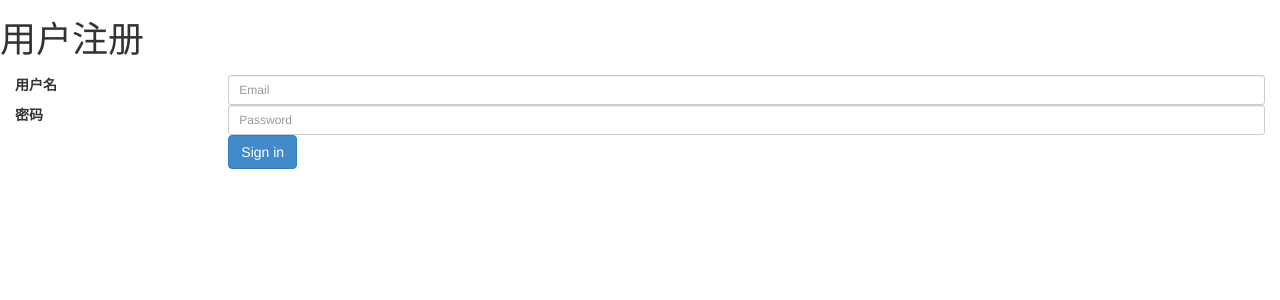
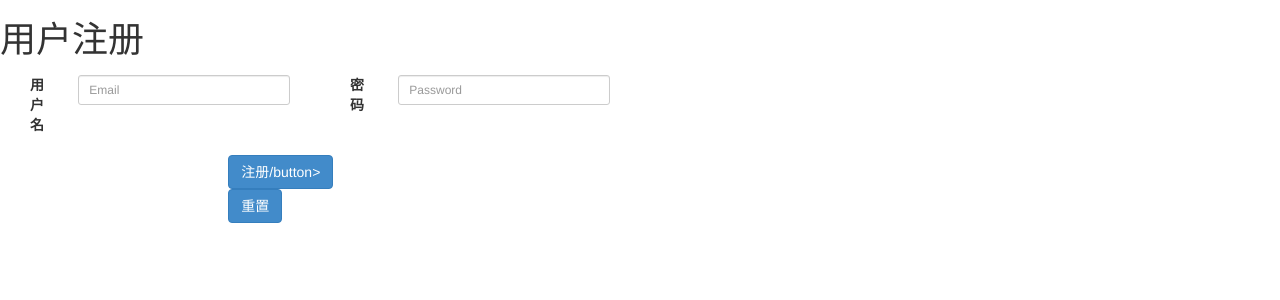
Before and after one commit to canghai908/chart, a Django app: page /regist/ in a window 1280 px wide. Shown: the top 300 px of the page. Run offline with Django 3.2, Linux system fonts and the light colour scheme.

Commit message:
from
from

```diff
--- a/chart/templates/regist.html
+++ b/chart/templates/regist.html
@@ -14,13 +14,13 @@
 <form method="post" enctype="multipart/form-data">
 
 <form class="form-horizontal" role="form">
-  <div class="form-group">
+  <div class="form-group col-xs-3">
     <label for="inputEmail3" class="col-sm-2 control-label">用户名</label>
     <div class="col-sm-10">
       <input type="text" class="form-control input-sm" name="username" placeholder="Email">
     </div>
   </div>
-  <div class="form-group">
+  <div class="form-group col-xs-3">
     <label for="inputPassword3" class="col-sm-2 control-label">密码</label>
     <div class="col-sm-10">
       <input type="password" class="form-control input-sm" name="password" placeholder="Password" >
@@ -28,9 +28,19 @@
   </div>
     <div class="form-group">
     <div class="col-sm-offset-2 col-sm-10">
-      <button type="submit" class="btn btn-primary">Sign in</button>
+      <button type="submit" class="btn btn-primary">注册/button>
     </div>
   </div>
+    <div class="form-group">
+    <div class="col-sm-offset-2 col-sm-10">
+    <button class="btn btn-primary" type="reset">重置</button>
+    </div>
+    </div>
+
+
+
+
+
 </form>
 
 </p>
```
